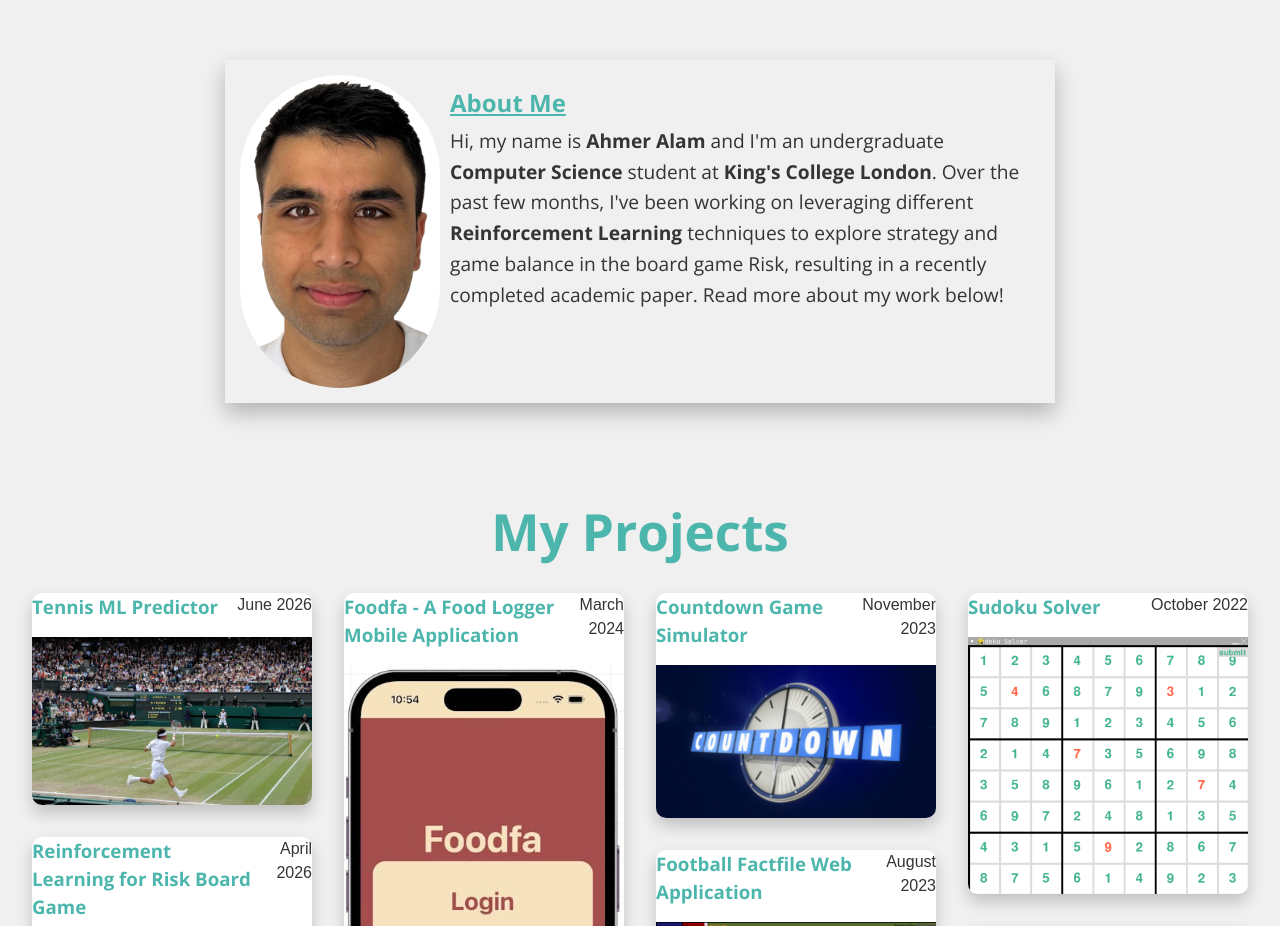
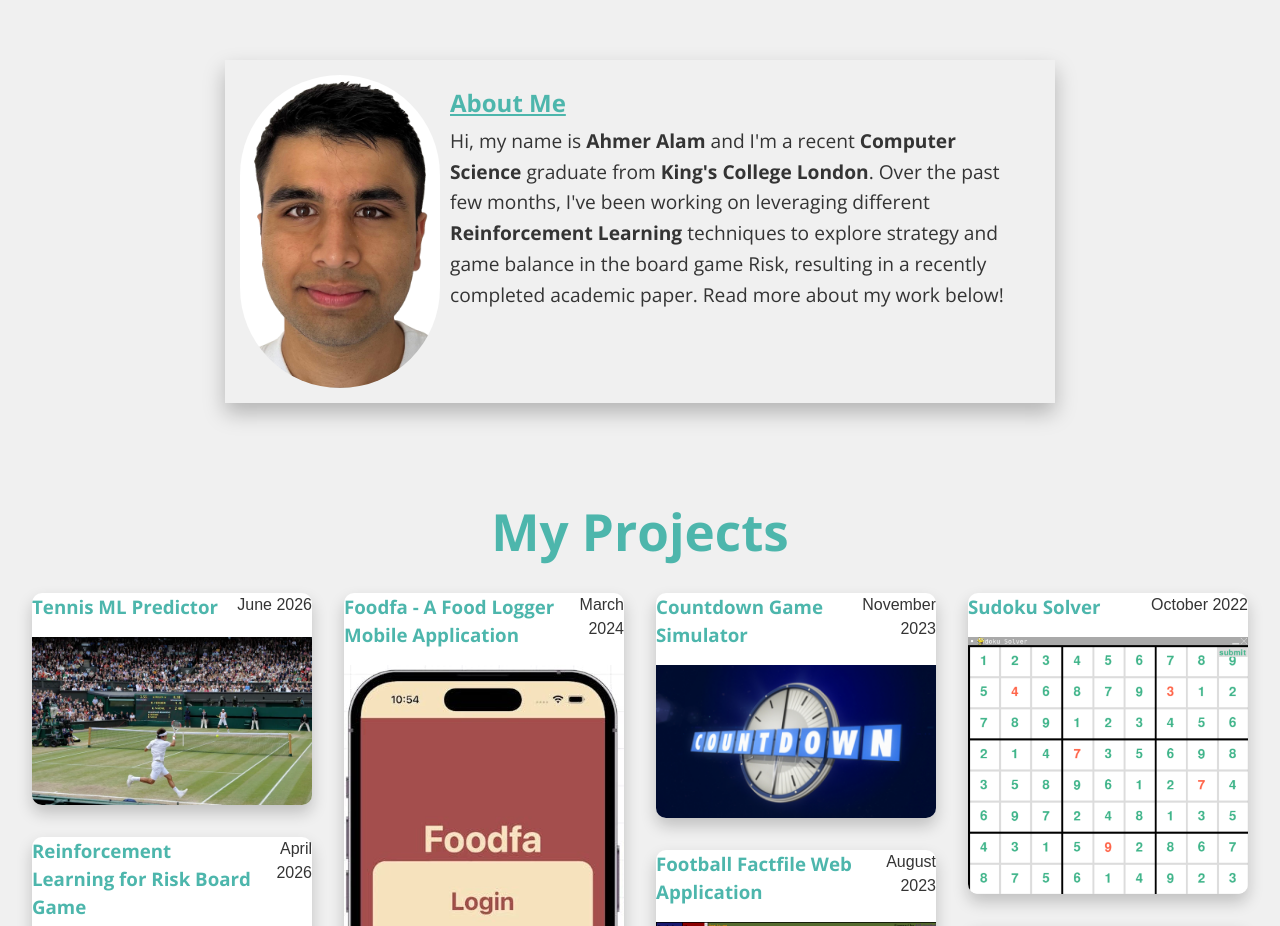
Before and after one commit to ahmer380/Personal-Website, a React (Vite) app: page / in a window 1280 px wide. Shown: the part 840-1766 px from the top of the page. Built offline with nearby package versions, Linux system fonts and the light colour scheme.

Commit message:
update home section

```diff
--- a/src/pages/Home.tsx
+++ b/src/pages/Home.tsx
@@ -1,7 +1,7 @@
 function Home() {
   const bio: JSX.Element = (
     <>
-      Hi, my name is <strong>Ahmer Alam</strong> and I'm an undergraduate <strong>Computer Science</strong> student at{" "}
+      Hi, my name is <strong>Ahmer Alam</strong> and I'm a recent <strong>Computer Science</strong> graduate from{" "}
       <strong>King's College London</strong>. Over the past few months, I've been working on leveraging different <strong>Reinforcement Learning</strong> techniques to explore strategy and game balance in the board game Risk, resulting in a recently completed academic paper. Read more about my work below!
     </>
   );
```
